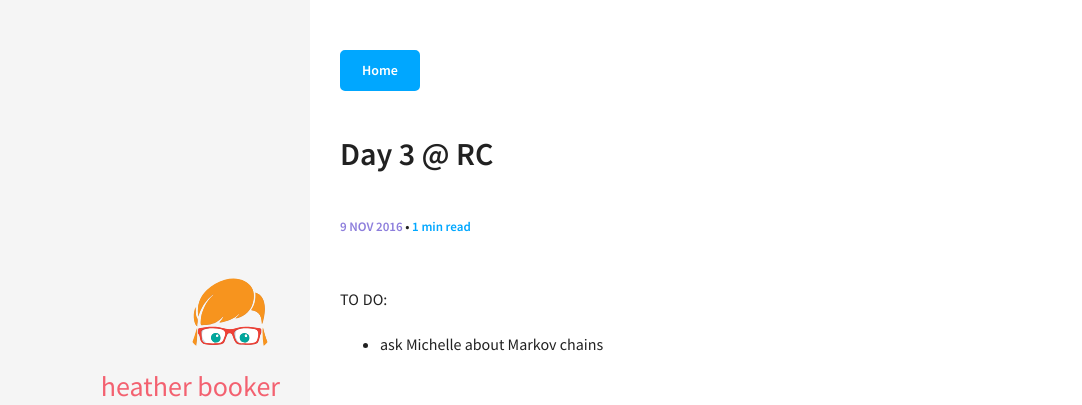
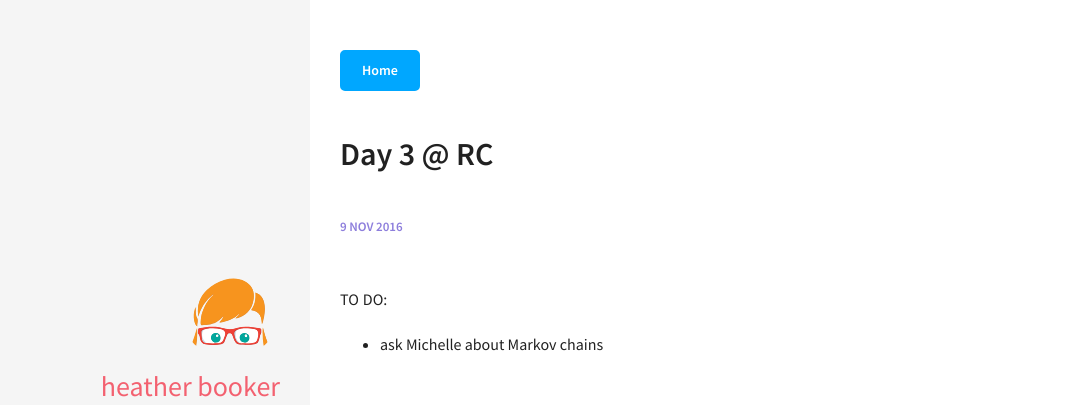
Before and after one commit to heatherbooker/blog, a Jekyll site: the page built from _posts/2016-11-09-day-3.md, in a window 1280 px wide. Shown: the top 405 px of the page, without its empty margins (10-1092 px from the left). Built offline with Jekyll 4.4.1, drawn with Linux system fonts in a browser that asks for light colours.

Commit message:
Remove disqus comments, analytics, time to read

```diff
--- a/_includes/read_time.html
+++ /dev/null
@@ -1,8 +0,0 @@
-<span class="read-time" title="Estimated read time">
-  {% assign words = content | number_of_words %}
-  {% if words < 360 %}
-    1 min read
-  {% else %}
-    {{ words | divided_by:180 }} mins read
-  {% endif %}
-</span>
--- a/_layouts/page.html
+++ b/_layouts/page.html
@@ -13,9 +13,3 @@ layout: default
 
 
   </div><!-- end page content -->
-
-
-  {% if site.owner.disqus-shortname and page.comments == true %}
-  <div id="disqus_thread"></div>
-  {% include disqus.html %}
-  {% endif %}
--- a/_layouts/post.html
+++ b/_layouts/post.html
@@ -29,8 +29,6 @@ layout: default
       <span class="post-date">
         {{ page.date | date: "%-d %b %Y" | upcase }}
       </span>
-      •
-      {% include read_time.html %}
     </span>
 
   </header>
@@ -39,9 +37,3 @@ layout: default
     {{ content }}
   </article>
 </div>
-
-
-{% if site.owner.disqus-shortname and page.comments == true %}
-<div id="disqus_thread"></div>
-{% include disqus.html %}
-{% endif %}
```
Also changed, not shown: _includes/disqus.html (deleted, +0 -12 lines), _includes/google-analytics.html (deleted, +0 -8 lines).
